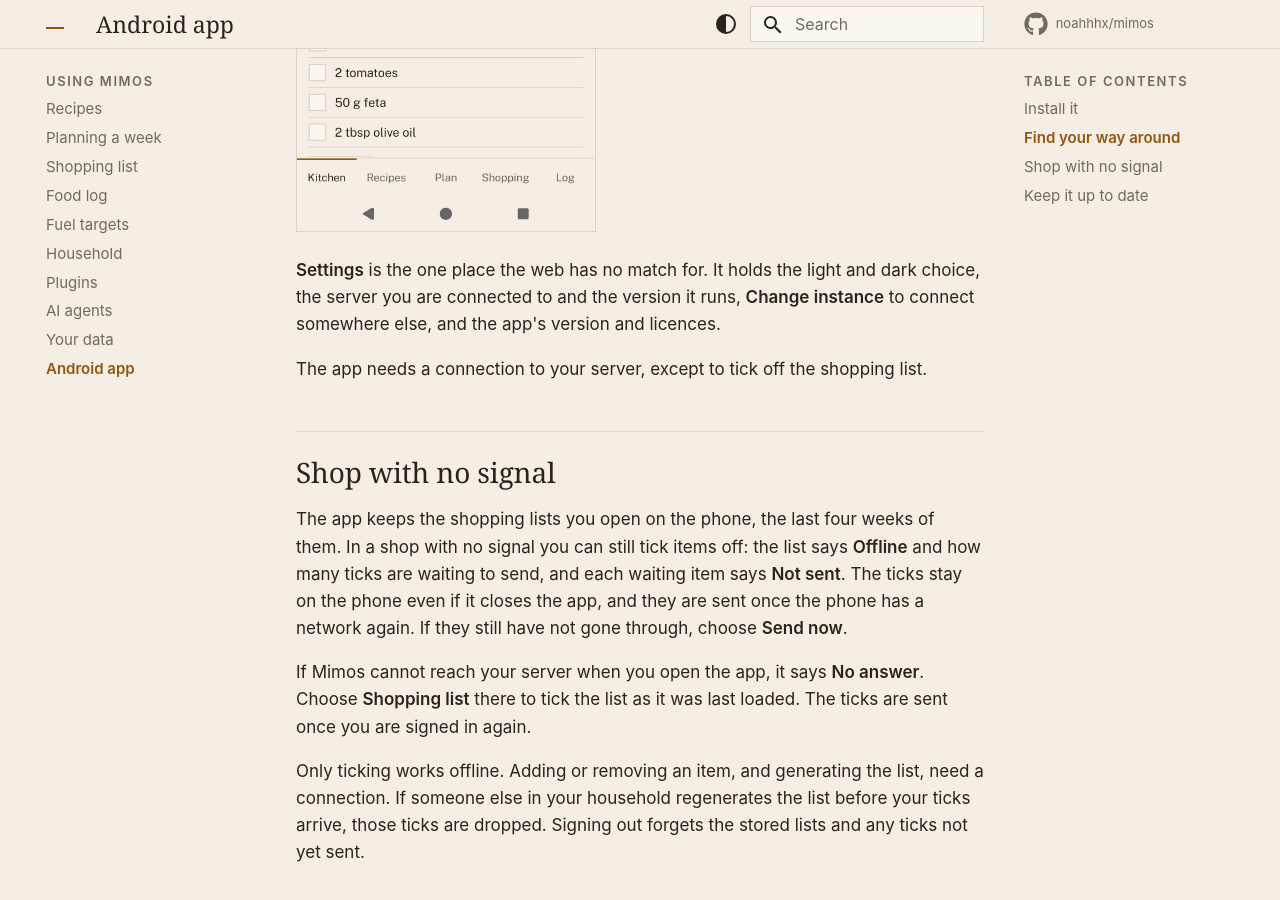
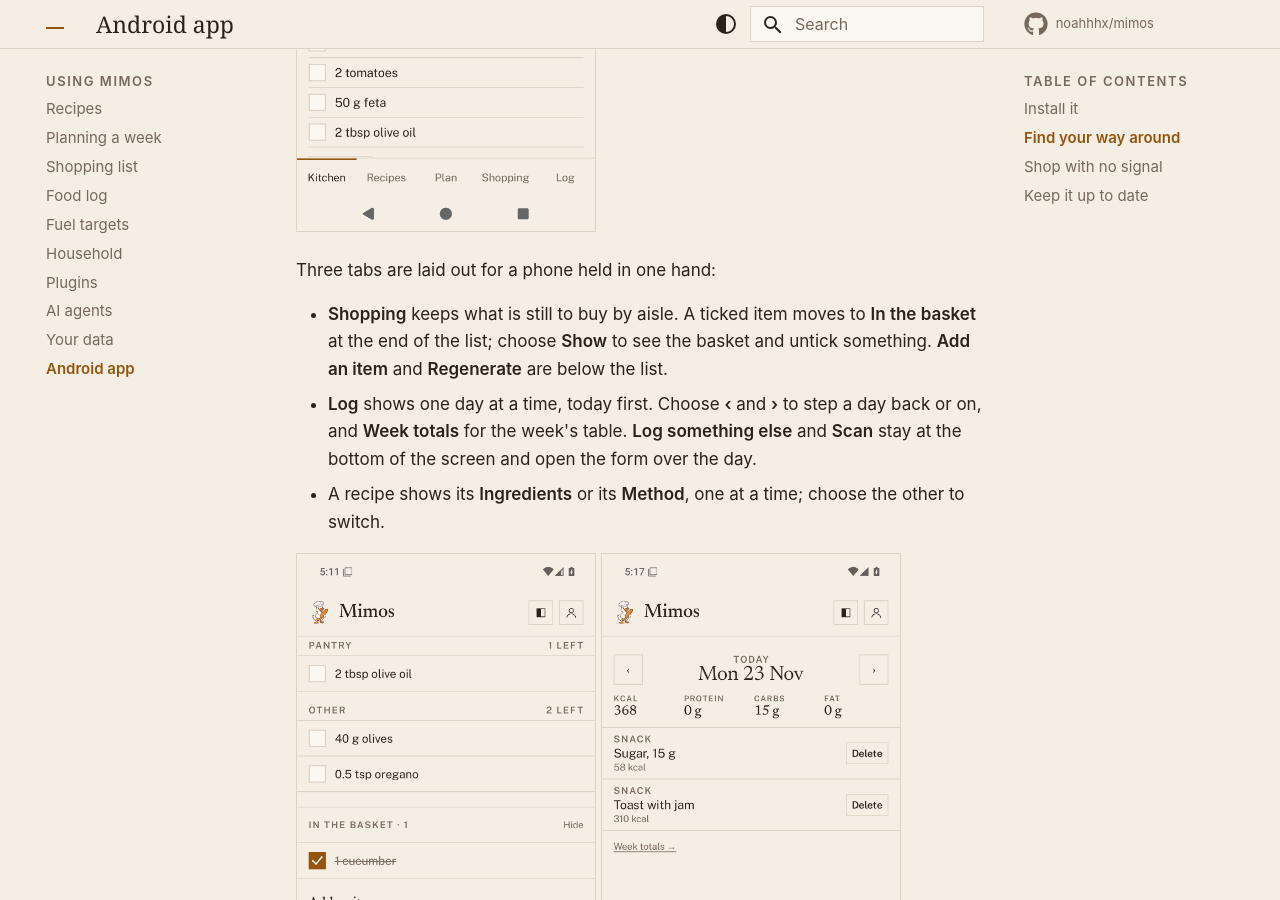
Before and after one commit to noahhhx/mimos, an MkDocs documentation site: the page built from docs/guide/android-app.md, in a window 1280 px wide and 900 px high, scrolled down 2072 px. Built offline with MkDocs 1.6.1 and Material for MkDocs 9.7.7, drawn with Linux system fonts in a browser that asks for light colours; comment, search, counter and statistics services are not loaded.

Commit message:
docs: describe the app's shopping, log, and recipe layouts

```diff
--- a/docs/guide/android-app.md
+++ b/docs/guide/android-app.md
@@ -30,6 +30,23 @@ person button at the top opens **Household**, **Plugins**, **Fuel**,
 describes each of them as the web shows it.
 
 ![The app's Kitchen tab, with Greek Salad tonight and the week's shopping still to buy](../assets/screenshots/android-kitchen.png){ width="300" }
+
+Three tabs are laid out for a phone held in one hand:
+
+- **Shopping** keeps what is still to buy by aisle. A ticked item moves
+  to **In the basket** at the end of the list; choose **Show** to see the
+  basket and untick something. **Add an item** and **Regenerate** are
+  below the list.
+- **Log** shows one day at a time, today first. Choose **‹** and **›** to
+  step a day back or on, and **Week totals** for the week's table. **Log
+  something else** and **Scan** stay at the bottom of the screen and open
+  the form over the day.
+- A recipe shows its **Ingredients** or its **Method**, one at a time;
+  choose the other to switch.
+
+![The app's Shopping tab, with what is left by aisle and a cucumber in the basket](../assets/screenshots/android-shopping.png){ width="300" }
+![The app's Log tab on today, with two entries and the Log something else and Scan buttons along the bottom](../assets/screenshots/android-log.png){ width="300" }
+![A recipe in the app, showing its ingredients with the feta ticked](../assets/screenshots/android-recipe.png){ width="300" }
 
 **Settings** is the one place the web has no match for. It holds the
 light and dark choice, the server you are connected to and the version
```
Also changed, not shown: docs/assets/screenshots/android-log.png (added), docs/assets/screenshots/android-recipe.png (added), docs/assets/screenshots/android-shopping.png (added).
